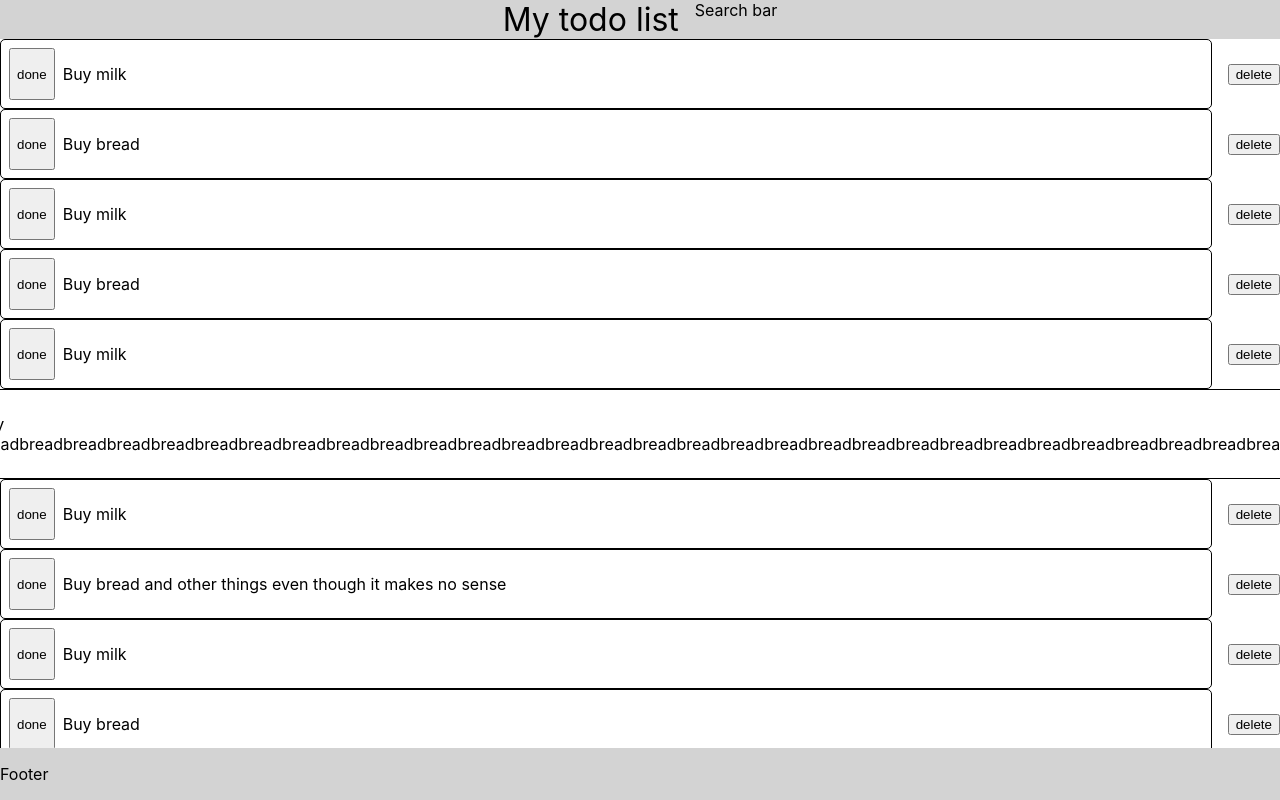
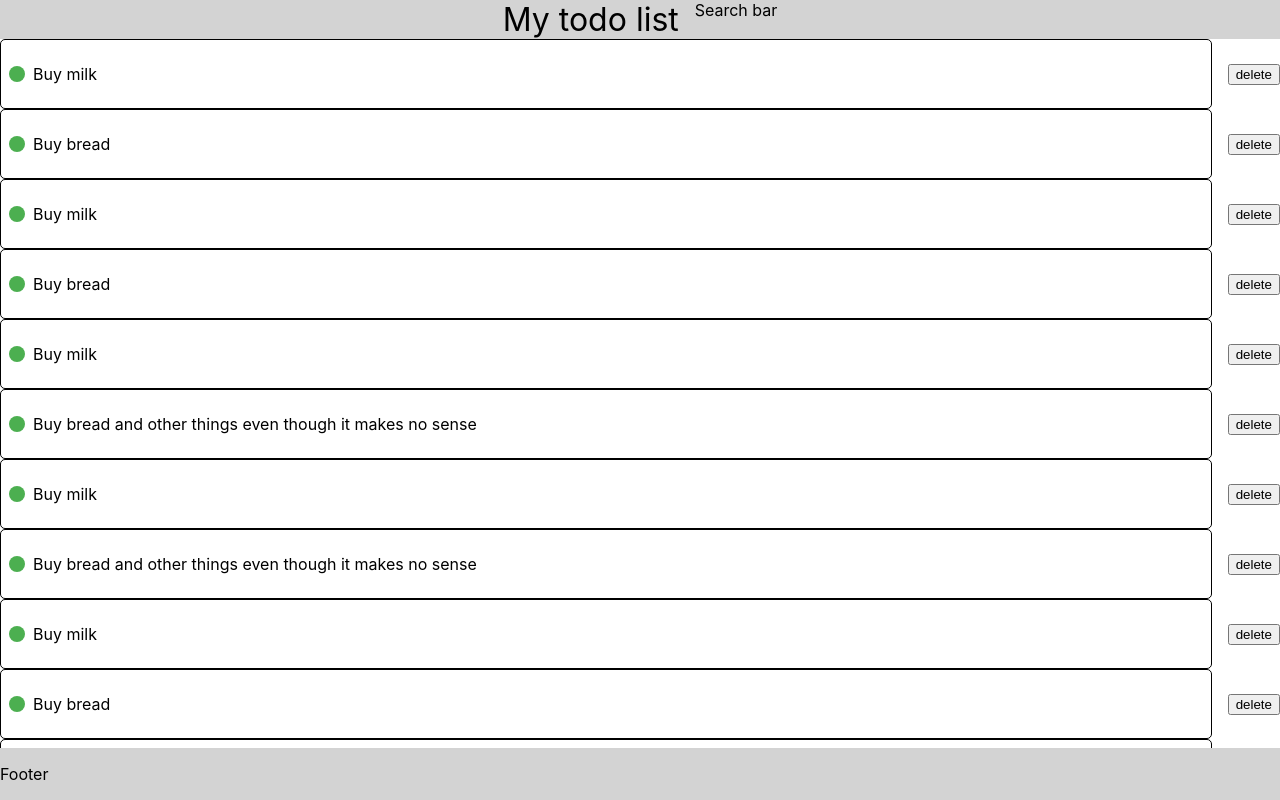
Before and after one commit to GkAdam91/AnotherTodoApp, a React (Create React App) app: page / in a window 1280 px wide. Built offline with nearby package versions, Linux system fonts and the light colour scheme.

Commit message:
fix click functionality

```diff
--- a/src/App.tsx
+++ b/src/App.tsx
@@ -10,7 +10,7 @@ function App() {
     new ItemClass("Buy bread"),
     new ItemClass("Buy milk"),
     new ItemClass(
-      "Buy breadbreadbreadbreadbreadbreadbreadbreadbreadbreadbreadbreadbreadbreadbreadbreadbreadbreadbreadbreadbreadbreadbreadbreadbreadbreadbreadbreadbreadbread"
+      "Buy bread and other things even though it makes no sense"
     ),
     new ItemClass("Buy milk"),
     new ItemClass("Buy bread and other things even though it makes no sense"),
@@ -30,8 +30,16 @@ function App() {
     new ItemClass("Buy bread"),
   ]);
 
-  const itemCLicked = (id: string) => {
-    console.log("Item clicked: ", id);
+  const itemClicked = (id: string) => {
+    console.log("Item clicked", id);
+
+    const updatedItems = items.map((item) => {
+      if (item.id === id) {
+        item.toggleDone();
+      }
+      return item;
+    });
+    setItems(updatedItems);
   };
 
   const itemDeleted = (id: string) => {
@@ -43,7 +51,7 @@ function App() {
   return (
     <ToDoList
       items={items}
-      itemClicked={itemCLicked}
+      itemClicked={itemClicked}
       itemDeleted={itemDeleted}
     />
   );
--- a/src/Components/ListComponents/ListItem/ListItem.module.css
+++ b/src/Components/ListComponents/ListItem/ListItem.module.css
@@ -14,9 +14,26 @@
   border-radius: 5px;
   padding: 0.5rem;
   flex: 1;
+  align-items: center;
 }
 
 .deleteContainer {
   flex-shrink: 0;
   margin: auto;
 }
+
+.toggleButton {
+  background-color: #4caf50;
+  border: none;
+  color: white;
+  cursor: pointer;
+  flex-shrink: 0;
+  flex-grow: 0;
+  width: 1rem;
+  height: 1rem;
+  border-radius: 50%;
+}
+
+.done {
+  background-color: #af5e4c;
+}
--- a/src/Components/ListComponents/ListItem/ListItem.tsx
+++ b/src/Components/ListComponents/ListItem/ListItem.tsx
@@ -11,7 +11,10 @@ export const ListItem: React.FC<{
   return (
     <li className={classes.item}>
       <div className={classes.textContainer}>
-        <button onClick={itemClicked.bind(null, id)}>done</button>
+        <button
+          className={classes.toggleButton + " " + (item.done ? classes.done : "")}
+          onClick={itemClicked.bind(null, id)}
+        />
         <p>{text}</p>
       </div>
       <div className={classes.deleteContainer}>
```
